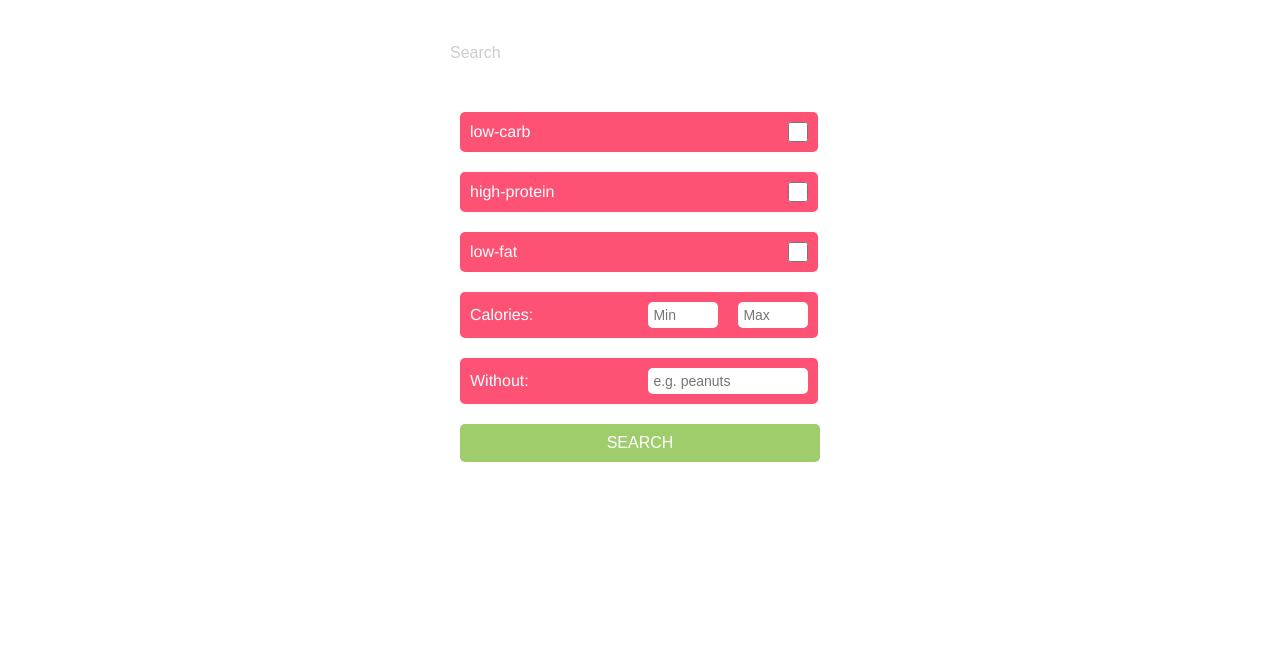
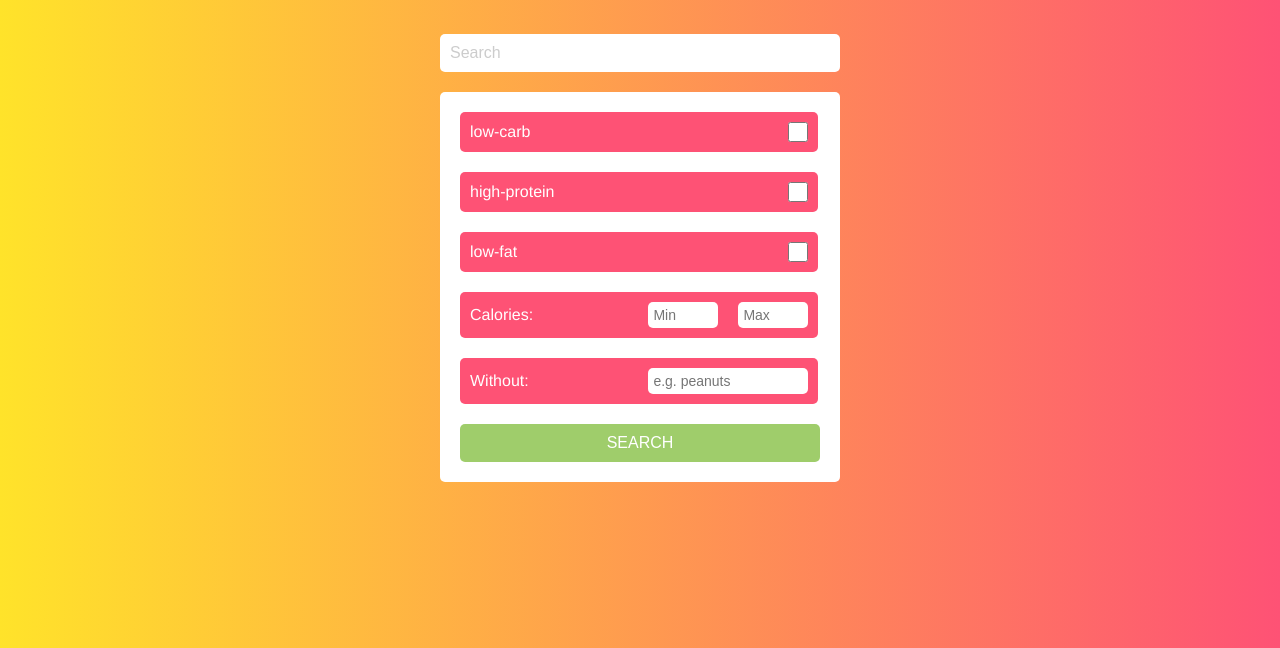
Before and after one commit to sybrid1982/Hungr, a website: page index.html in a window 1280 px wide. Shown: the part 152-800 px from the top of the page. Drawn offline with nearby package versions, Linux system fonts and the light colour scheme; some packages are replaced by stand-ins of ours; a web font is replaced by a local one.

Commit message:
added backgorund color to searchCritera page

```diff
--- a/scss/styles.scss
+++ b/scss/styles.scss
@@ -16,6 +16,7 @@ $bradius: 5px;
 
 
 body {
+  background: linear-gradient(to right, #FFE32A, $pink);
   font-family: "HelveticaNeue-Light", "Helvetica Neue Light", "Helvetica Neue", Helvetica, Arial, "Lucida Grande", sans-serif;
 }
 
```
Also changed, not shown: css/styles.css.
